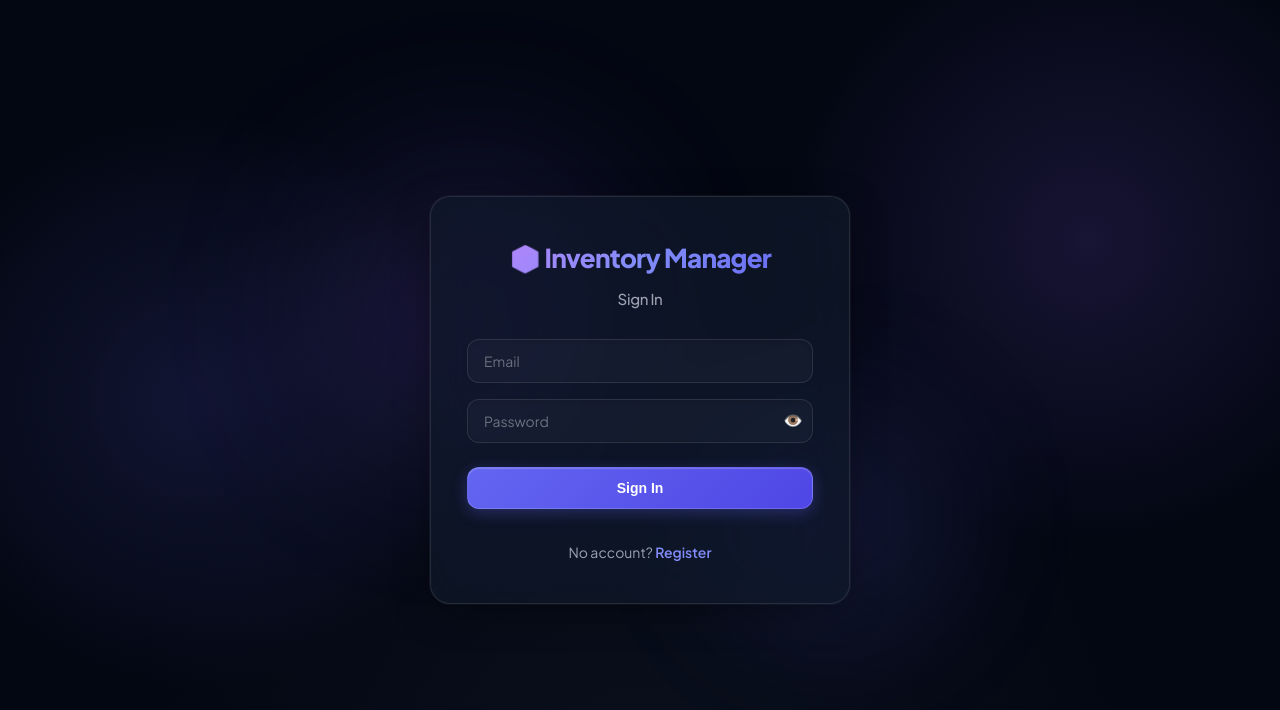
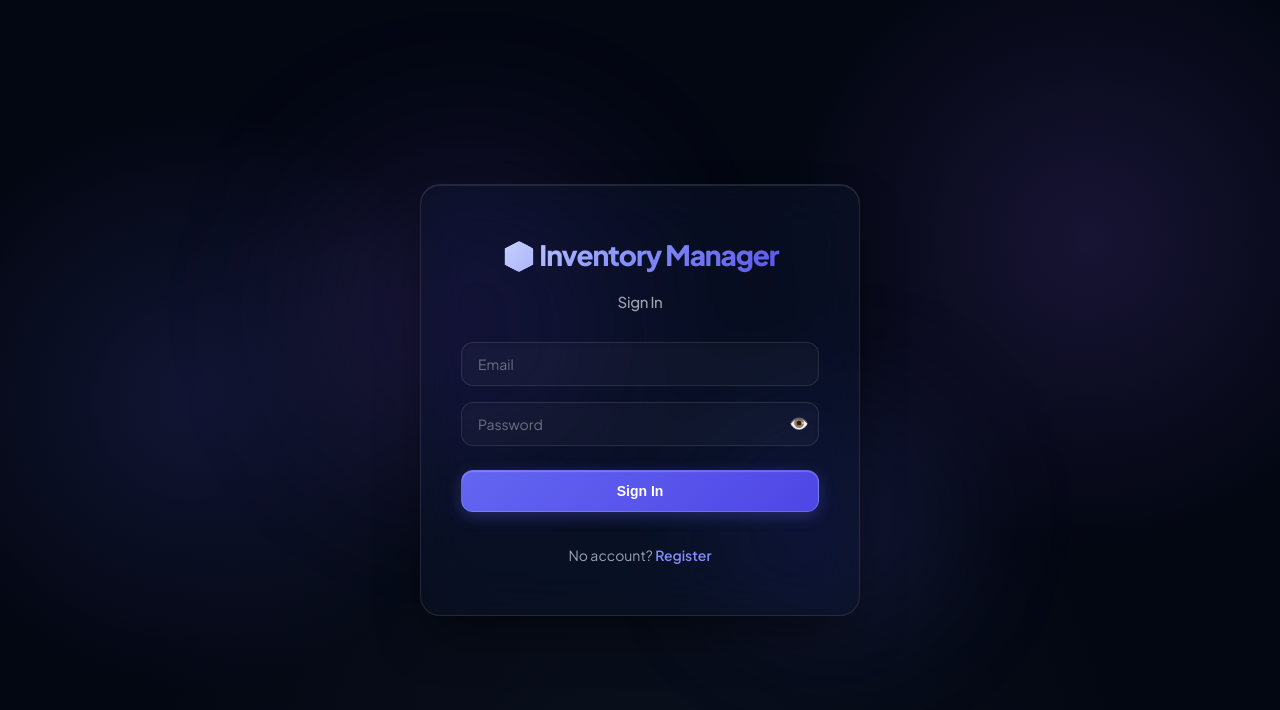
Before and after one commit to abhii-navv/Order-Management, a React (Vite) app in the folder frontend/: page /login in a window 1280 px wide. Shown: the top 710 px of the page. Built offline with nearby package versions, Linux system fonts and the light colour scheme; no server answers.

Commit message:
Refactor card styles for improved design

```diff
--- a/frontend/src/styles/auth.css
+++ b/frontend/src/styles/auth.css
@@ -35,28 +35,28 @@
 }
 
 .card {
-  background: var(--bg-surface);
-  backdrop-filter: blur(20px) saturate(180%);
-  -webkit-backdrop-filter: blur(20px) saturate(180%);
-  padding: 40px 36px;
+  background: rgba(17, 24, 39, 0.45);
+  backdrop-filter: blur(24px) saturate(180%);
+  -webkit-backdrop-filter: blur(24px) saturate(180%);
+  padding: 48px 40px;
   border-radius: var(--radius-lg);
-  border: 1px solid var(--border);
+  border: 1px solid rgba(255, 255, 255, 0.1);
   width: 100%;
-  max-width: 420px;
-  box-shadow: var(--shadow), 0 0 0 1px rgba(255, 255, 255, 0.05);
+  max-width: 440px;
+  box-shadow: 0 25px 50px -12px rgba(0, 0, 0, 0.5), inset 0 1px 0 rgba(255, 255, 255, 0.1);
   position: relative;
   z-index: 1;
 }
 
 .card h2 {
   text-align: center;
-  margin-bottom: 8px;
-  background: linear-gradient(135deg, #c084fc 0%, var(--primary-light) 50%, var(--primary) 100%);
+  margin-bottom: 12px;
+  background: linear-gradient(135deg, #e0e7ff 0%, #818cf8 50%, #4f46e5 100%);
   -webkit-background-clip: text;
   -webkit-text-fill-color: transparent;
-  font-size: 26px;
+  font-size: 28px;
   font-weight: 800;
-  letter-spacing: -0.03em;
+  letter-spacing: -0.04em;
 }
 
 .card h3 {
```
